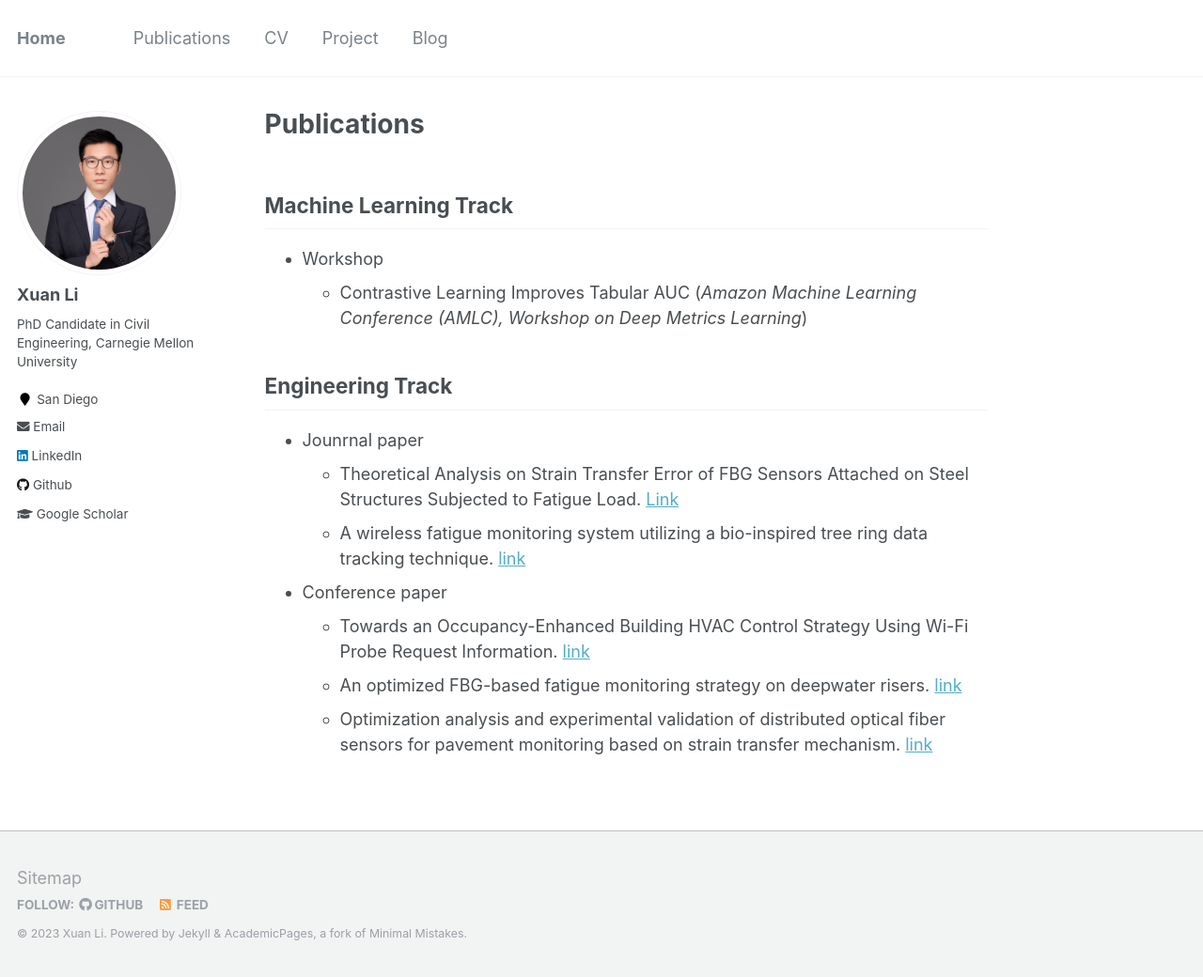
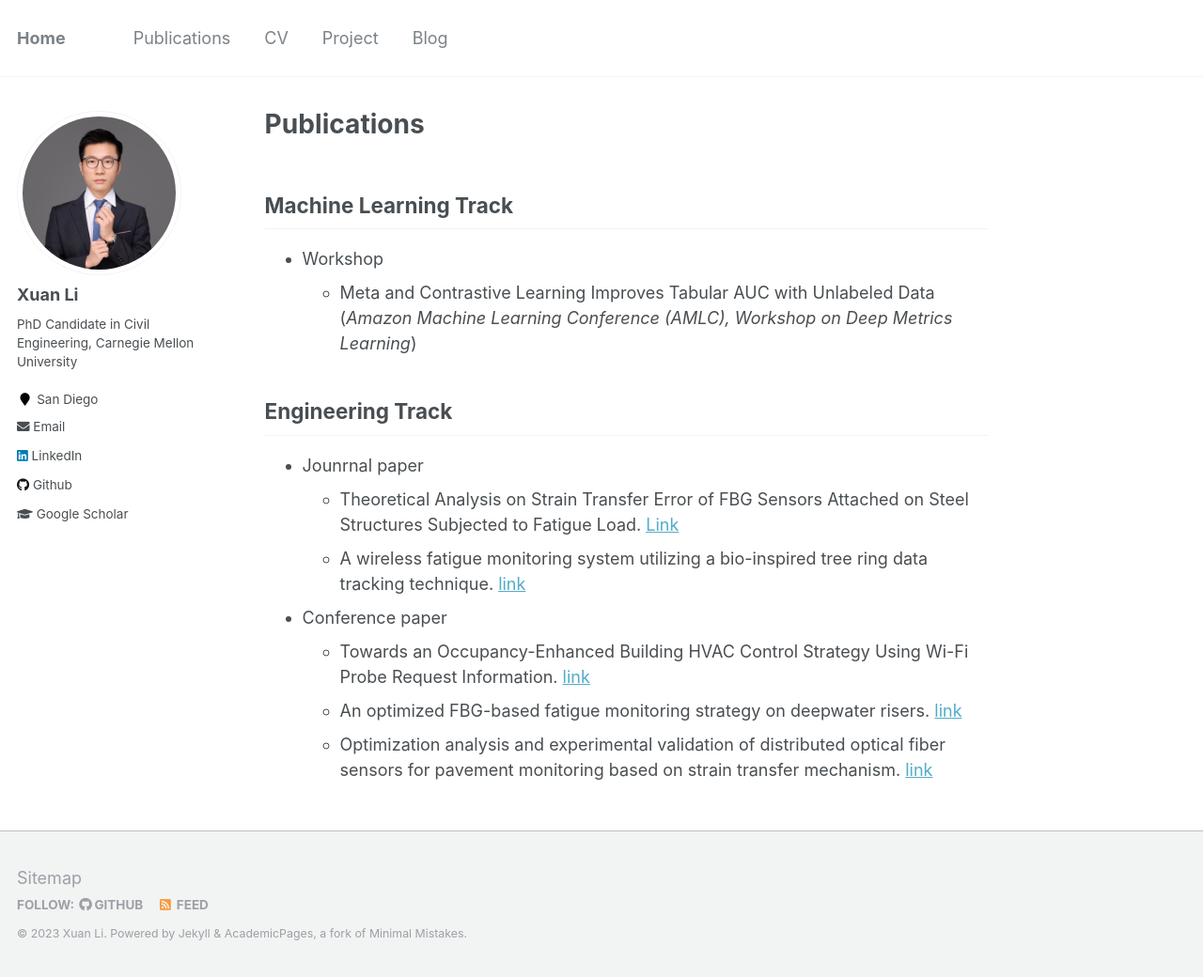
Before and after one commit to milanlx/milanlx.github.io, a Jekyll site: the page built from _pages/publication-test.md, in a window 1280 px wide and 1040 px high. Shown: the whole window at 94% size. Built offline with Jekyll 4.4.1, drawn with Linux system fonts in a browser that asks for light colours.

Commit message:
Update publication-test.md

```diff
--- a/_pages/publication-test.md
+++ b/_pages/publication-test.md
@@ -7,7 +7,7 @@ author_profile: true
 Machine Learning Track
 --------------
 * Workshop
-  * Contrastive Learning Improves Tabular AUC (*Amazon Machine Learning Conference (AMLC), Workshop on Deep Metrics Learning*)
+  * Meta and Contrastive Learning Improves Tabular AUC with Unlabeled Data (*Amazon Machine Learning Conference (AMLC), Workshop on Deep Metrics Learning*)
 
 
 Engineering Track
```
